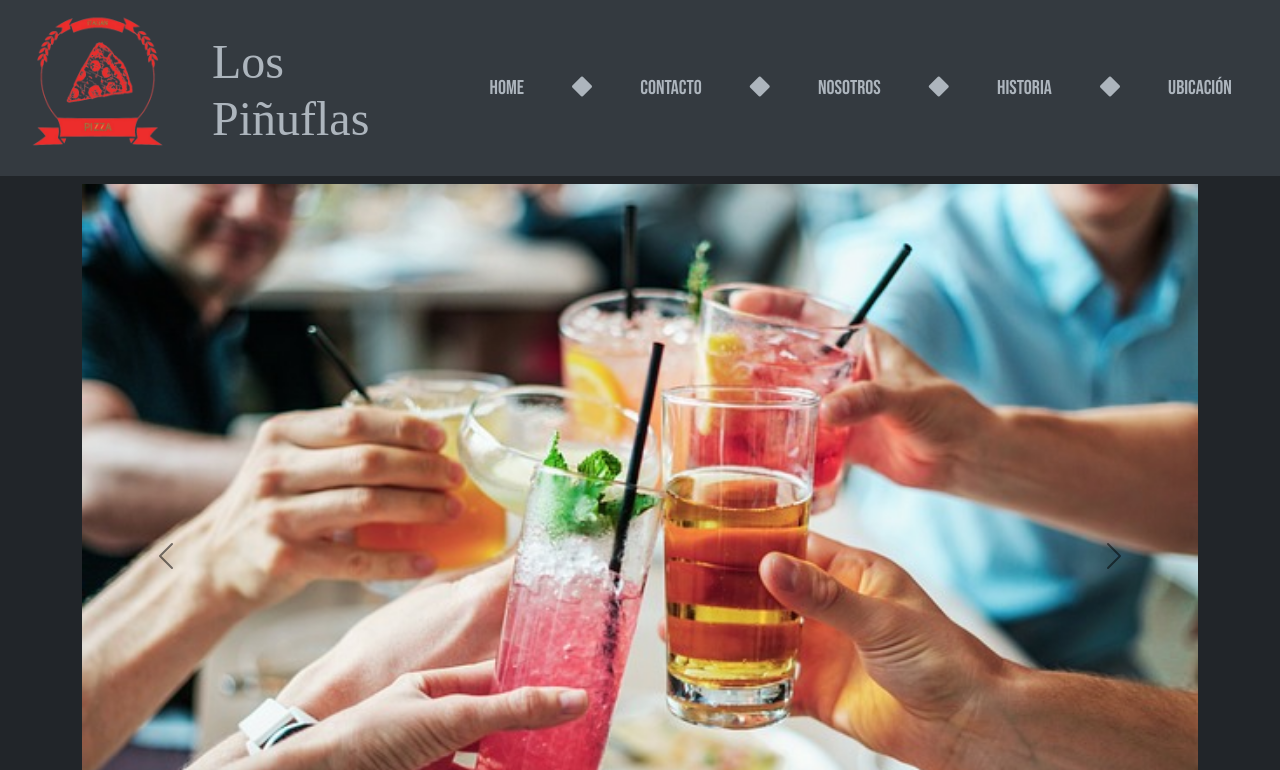
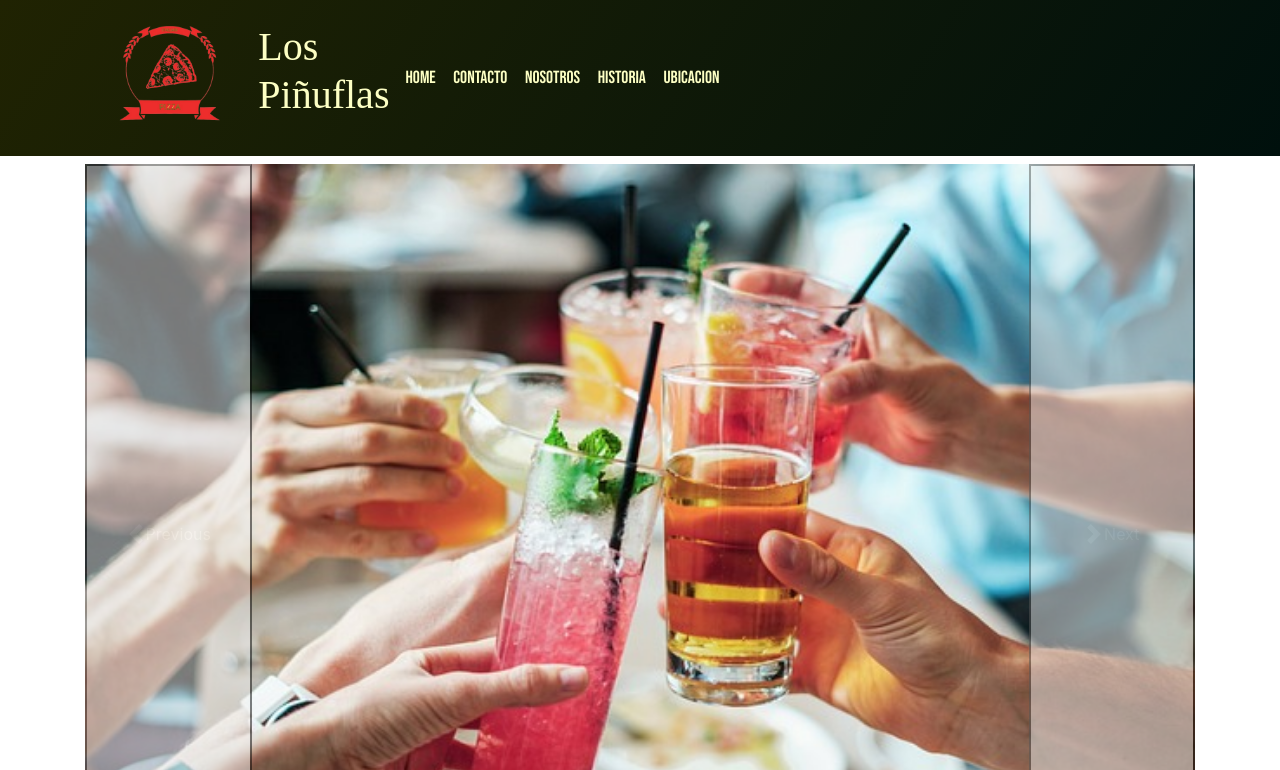
Before and after one commit to Mredo13/Web, a plain HTML site: page Restaurant_Web/Home.html in a window 1280 px wide. Shown: the top 770 px of the page. Drawn offline with nearby package versions, Linux system fonts and the light colour scheme; a web font is replaced by a local one.

Commit message:
nav+pestañas

```diff
--- a/Restaurant_Web/Assets/css/colors.css
+++ b/Restaurant_Web/Assets/css/colors.css
@@ -28,8 +28,16 @@
     --bg: var(--crl-dark);
     --content-bg: var(--clr-primary);
 }
-.header1{
-    background-color: var(--bg);
+.nombre{
+    font-family: "cabin sketch";
+    margin-top: 10px;
+}
+.logo{
+    display: flex;
+    color: var(--fg);
+}
+.logo img{
+    height: 130px;
 }
 
 .colors-top-bottom{
--- a/Restaurant_Web/Home.html
+++ b/Restaurant_Web/Home.html
@@ -1,16 +1,18 @@
 <!DOCTYPE html>
-<html lang="es" data-bs-theme="dark">
+<html lang="es" new-data-bs-theme="dark">
 <head>
     <meta charset="UTF-8">
     <meta http-equiv="X-UA-Compatible" content="IE=edge">
     <meta name="viewport" content="width=device-width, initial-scale=1.0">
 
-    <link rel="stylesheet" href="assets/css/bootstrap.min.css">
+
 
     <link rel="stylesheet" href="https://cdnjs.cloudflare.com/ajax/libs/font-awesome/6.4.0/css/all.min.css"
         integrity="sha512-iecdLmaskl7CVkqkXNQ/ZH/XLlvWZOJyj7Yy7tcenmpD1ypASozpmT/E0iPtmFIB46ZmdtAc9eNBvH0H/ZpiBw=="
         crossorigin="anonymous" referrerpolicy="no-referrer" />
-    <link rel="stylesheet" href="assets/css/styles.css">
+
+
+    <link rel="stylesheet" href="Assets/css/colors.css">
 
     <link rel="icon" href="assets/img/utensils-solid.svg" type="image/x-icon">
     <link href='https://fonts.googleapis.com/css?family=Cabin Sketch' rel='stylesheet'>
@@ -18,23 +20,40 @@
 </head>
 
 <body>
-
-    <header class="row bg-light-subtle"><!--d-none d-md-block container-fluid text-center -->
-        <img class="col-1 nav-img align-self-center" src="assets/img/Logo-final.png" alt="RESTAURANT">
-        <h1 class="col-2 align-self-center nombre">Los<br>Piñuflas</h1>
-        <nav class="col align-self-center d-flex justify-content-evenly">
-
-            <a class="nav-link active" aria-cirrent="page" href="Home.html" rel="noopener noreferrer">Home</a>
-            <i class="fa-solid fa-diamond icon-diamond"></i>
-            <a class="nav-link active" href="contacto.html">Contacto</a>
-            <i class="fa-solid fa-diamond icon-diamond"></i>
-            <a class="nav-link active" href="nosotros.html">Nosotros</a>
-            <i class="fa-solid fa-diamond icon-diamond"></i>
-            <a class="nav-link active" href="historia.html">Historia</a>
-            <i class="fa-solid fa-diamond icon-diamond"></i>
-            <a class="nav-link active" href="ubicacion.html">Ubicación</a>
-        </nav>
-    </header>
+    <nav class="navbar navbar-expand-lg colors-top-bottom navbar-dark">
+        <div class="container">
+            <a class="navbar-brand" href="#home.html">
+                <div class="logo">
+                <img class="" src="assets/img/Logo-final.png" alt="RESTAURANT">
+                <h1 class="nombre">Los<br>Piñuflas</h1>
+            </div>
+            </a>
+            <button class="navbar-toggler" type="button" data-bs-toggle="collapse"
+                data-bs-target="#navbarSupportedContent" aria-controls="navbarSupportedContent" aria-expanded="false"
+                aria-label="Toggle navigation">
+                <span class="navbar-toggler-icon"></span>
+            </button>
+            <div class="collapse navbar-collapse" id="navbarSupportedContent">
+                <ul class="navbar-nav me-auto mb-2 mb-lg-0">
+                    <li class="nav-item">
+                        <a class="ye" aria-current="page" href="home.html">Home</a>
+                    </li>
+                    <li class="nav-item">
+                        <a class="new-nav-link" href="contacto.html">Contacto</a>
+                    </li>
+                    <li class="nav-item">
+                        <a class="new-nav-link  " href="nosotros.html">Nosotros</a>
+                    </li>
+                    <li class="nav-item">
+                        <a class="new-nav-link" href="historia.html">Historia</a>
+                    </li>
+                    <li class="nav-item">
+                        <a class="new-nav-link" href="ubicacion.html">Ubicacion</a>
+                    </li>
+                </ul>
+            </div>
+        </div>
+    </nav>
     <main>
 
         <div class="container mt-2">
@@ -184,6 +203,8 @@
         </div>
     </footer>
 
+    <link rel="stylesheet" href="https://cdn.jsdelivr.net/npm/bootstrap@4.3.1/dist/css/bootstrap.min.css"
+    integrity="sha384-ggOyR0iXCbMQv3Xipma34MD+dH/1fQ784/j6cY/iJTQUOhcWr7x9JvoRxT2MZw1T" crossorigin="anonymous">
     <script src="assets/js/bootstrap.bundle.min.js"></script>
 
 </body>
```
Also changed, not shown: Restaurant_Web/contacto.html (added, +53 -0 lines), Restaurant_Web/historia.html (+14 -10 lines), Restaurant_Web/nosotros.html (+20 -83 lines), Restaurant_Web/ubicacion.html (renamed from Restaurant_Web/pruebas.html, +9 -4 lines).
